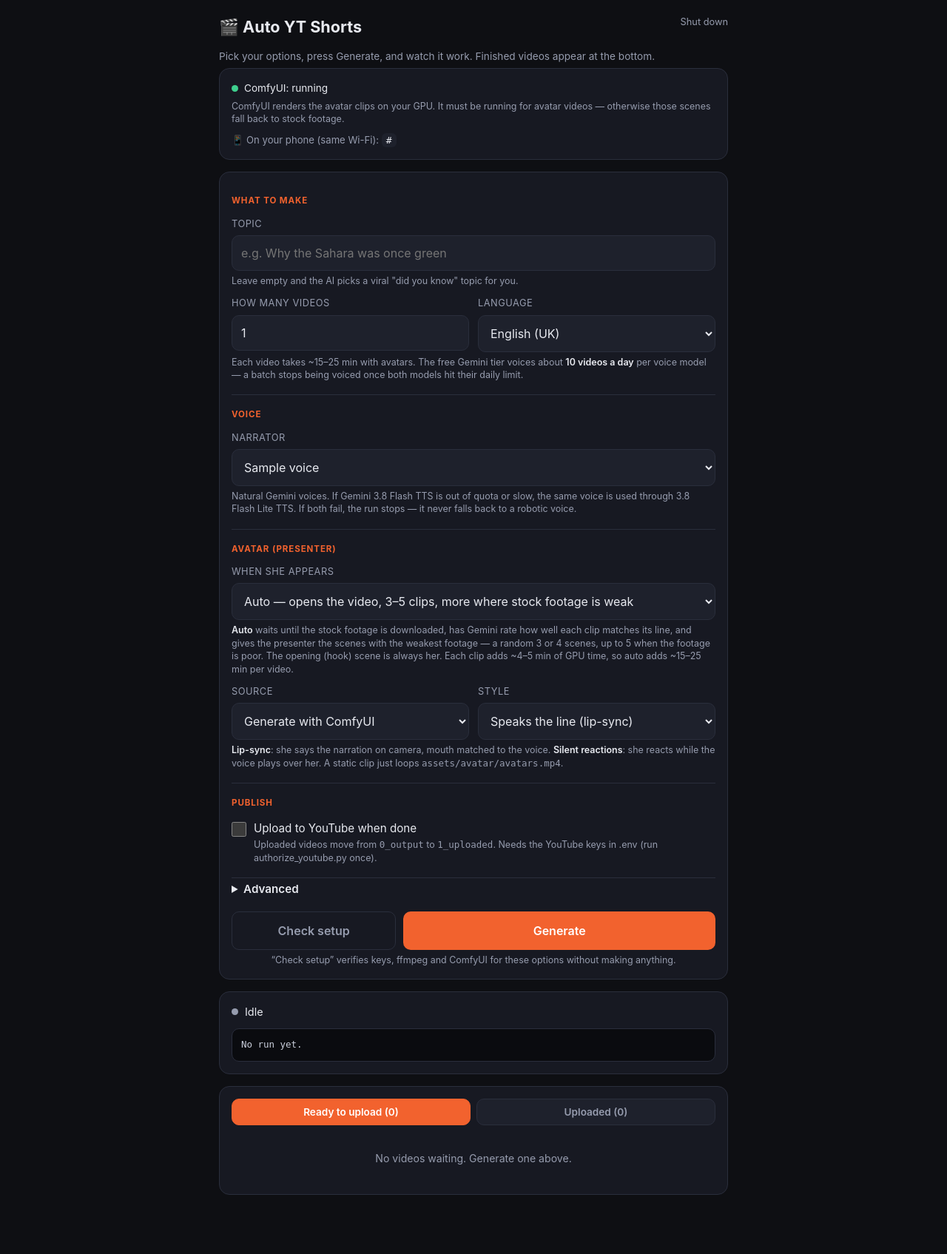
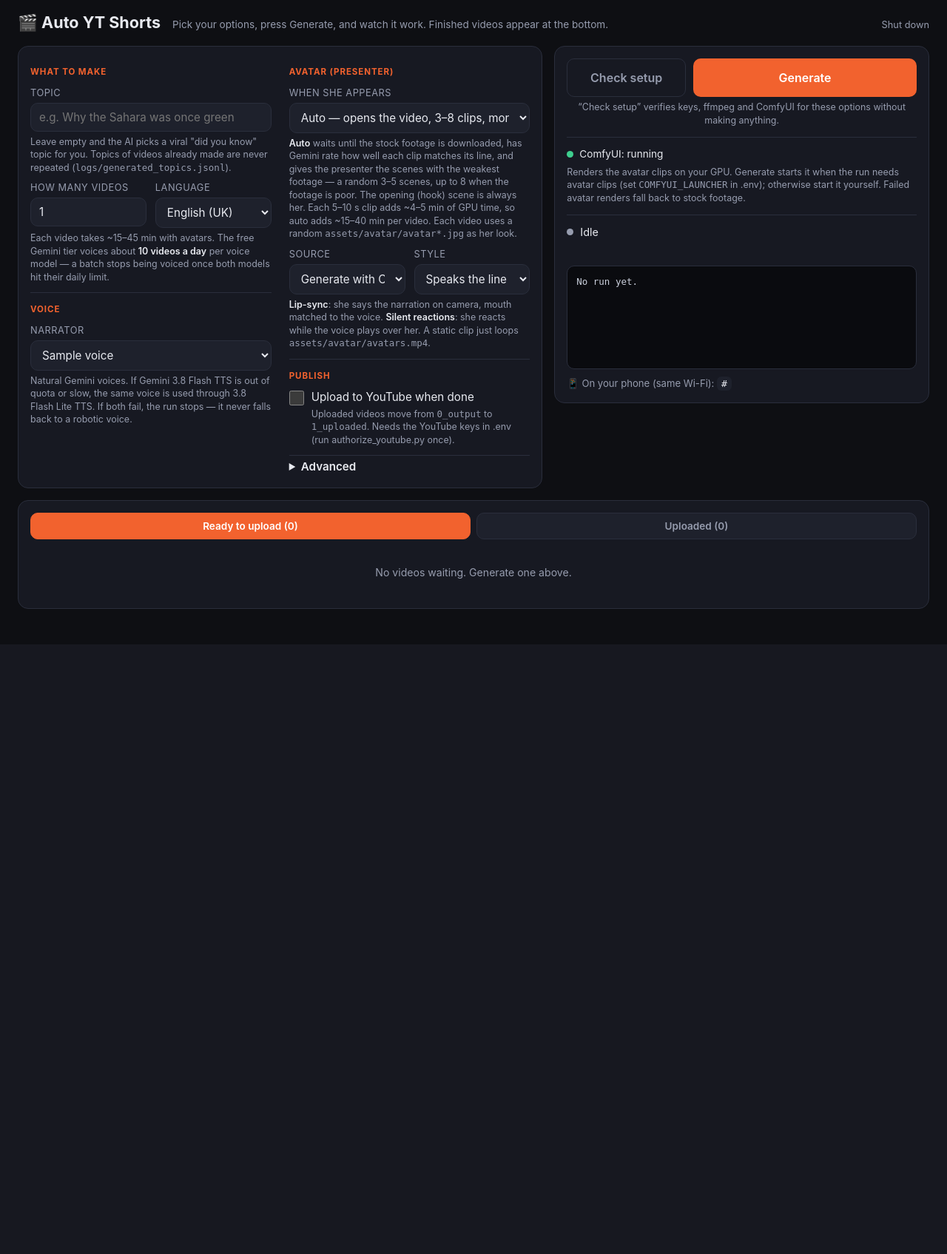
Before and after one commit to jwlei/auto-yt-shorts, a Flask app: template templates/index.html in a window 1280 px wide. Shown: the whole page at 74% size. After the commit the page ends 871 px from the top, so only its background shows below. Run offline with Flask 3, Linux system fonts and the light colour scheme; the template is opened without the code that fills it: most values are stand-ins (such as "Sample title", 1, 10 or a date in 2020); data that the repository does not hold is empty.

Commit message:
feat: skip repeat topics, auto-start ComfyUI, one-screen desktop panel
- Record each successful video's topic in logs/generated_topics.jsonl and
  have a fast Gemini model (GEMINI_FAST_MODEL, Flash Lite by default) reject
  topics that repeat an earlier video; the picker retries up to 3 times and
  a typed topic stops the run. --topic can no longer be combined with --runs > 1.
- Generate starts ComfyUI via COMFYUI_LAUNCHER when the run needs avatar
  clips, and the avatar stage waits up to 3 min for it to load. The manual
  "Start ComfyUI" button is gone.
- Desktop layout: options in two columns, with a sticky run card (Generate,
  ComfyUI status, progress, log) on the right.
- Auto avatar layout now uses 3-8 scenes; clips are 5-10 s
  (AVATAR_MIN_SECONDS); each video uses a random assets/avatar/avatar*.jpg.

Co-Authored-By: Claude Opus 5.5 <noreply@anthropic.com>

```diff
--- a/templates/index.html
+++ b/templates/index.html
@@ -25,17 +25,17 @@
   .hint b { color: var(--text); font-weight: 600; }
   h2 { font-size: .95rem; margin: 0 0 4px; }
   .section { border-top: 1px solid var(--line); margin-top: 18px; padding-top: 4px; }
-  .section:first-of-type { border-top: 0; margin-top: 0; padding-top: 0; }
+  .form-col:first-child > .section:first-child { border-top: 0; margin-top: 0; padding-top: 0; }
   .section-title { font-size: .72rem; letter-spacing: .08em; text-transform: uppercase; color: var(--accent); margin: 14px 0 0; font-weight: 700; }
   .check { display: flex; gap: 10px; align-items: flex-start; margin-top: 14px; cursor: pointer; text-transform: none; letter-spacing: 0; font-size: .95rem; color: var(--text); }
   .check input { width: 20px; height: 20px; margin: 2px 0 0; flex: none; accent-color: var(--accent); }
   .check .hint { margin-top: 2px; }
   .btns { display: flex; gap: 10px; }
-  .btns button { margin-top: 18px; }
+  .btns button { margin-top: 0; }
   .btns .ghost { flex: 0 0 34%; }
+  .run-sep { border-top: 1px solid var(--line); margin: 14px 0 12px; }
   .sys { display: flex; flex-wrap: wrap; gap: 8px 18px; align-items: center; font-size: .85rem; }
   .sys .item { display: flex; align-items: center; gap: 8px; }
-  .sys button { width: auto; margin: 0; padding: 7px 12px; font-size: .8rem; }
   .phone { font-size: .82rem; color: var(--muted); margin-top: 10px; }
   .phone code { color: var(--text); background: var(--panel-2); padding: 2px 6px; border-radius: 6px; user-select: all; }
   .tabs { display: flex; gap: 8px; margin-bottom: 12px; }
@@ -56,12 +56,14 @@
   .empty { color: var(--muted); font-size: .88rem; text-align: center; padding: 22px 0; }
   .top { display: flex; justify-content: space-between; align-items: flex-start; gap: 12px; }
   .top a { color: var(--muted); font-size: .8rem; text-decoration: none; }
+  .top .sub { margin-bottom: 6px; }
   details summary { cursor: pointer; font-size: .95rem; font-weight: 600; }
   .apierr { font-size: .78rem; border-top: 1px solid var(--line); padding: 8px 0; word-break: break-word; }
   .apierr:first-child { border-top: 0; }
   .apierr .when { color: var(--muted); }
   .apierr .code { color: var(--err); font-weight: 600; }
   .hidden { display: none !important; }
+  .dashboard { display: flex; flex-direction: column; }
   .stepper { display: flex; gap: 4px; margin: 2px 0 12px; }
   .step { flex: 1; text-align: center; font-size: .66rem; color: var(--muted); padding-top: 7px; border-top: 3px solid var(--line); line-height: 1.25; }
   .step.done { border-color: var(--ok); color: var(--text); }
@@ -72,12 +74,44 @@
   .bar { height: 6px; background: #0a0b0f; border-radius: 4px; overflow: hidden; margin-top: 8px; }
   .bar > div { height: 100%; width: 0; background: var(--accent); transition: width .4s; }
   .gpu { margin: 10px 0 12px; font-variant-numeric: tabular-nums; }
+  /* Desktop: options on the left in two columns, and a sticky run card on the
+     right (Generate, ComfyUI, progress, log) so the controls and the status
+     share one screen. Phones keep the single column. */
+  @media (min-width: 1000px) {
+    .wrap { max-width: 1480px; padding: 14px 24px 32px; }
+    .top { align-items: baseline; margin-bottom: 12px; }
+    .top .title { display: flex; flex-wrap: wrap; align-items: baseline; gap: 4px 16px; }
+    .top .sub { margin: 0; }
+    .dashboard {
+      display: grid;
+      grid-template-columns: minmax(0, 1.4fr) minmax(380px, 1fr);
+      align-items: start;
+      gap: 16px;
+      margin-bottom: 16px;
+    }
+    .dashboard > .card { margin-bottom: 0; min-width: 0; }
+    #form { display: grid; grid-template-columns: repeat(2, minmax(0, 1fr)); gap: 0 24px; }
+    #form input:not([type=checkbox]), #form select { padding: 9px 11px; font-size: .95rem; }
+    #form label { margin: 9px 0 4px; }
+    #form .section { margin-top: 12px; }
+    #form .form-col > .section:first-child { border-top: 0; margin-top: 0; padding-top: 0; }
+    #form .section-title { margin-top: 10px; }
+    .run-card {
+      position: sticky;
+      top: 14px;
+      display: flex;
+      flex-direction: column;
+      max-height: calc(100vh - 28px);
+      overflow: auto;
+    }
+    .run-card pre.log { flex: 1 1 auto; min-height: 140px; max-height: none; }
+  }
 </style>
 
 <div class="top">
-  <div>
+  <div class="title">
     <h1>🎬 Auto YT Shorts</h1>
-    <p class="sub" style="margin-bottom:6px">Pick your options, press Generate, and watch it work. Finished videos appear at the bottom.</p>
+    <p class="sub">Pick your options, press Generate, and watch it work. Finished videos appear at the bottom.</p>
   </div>
   <div style="display:flex;gap:14px;align-items:center">
     <a href="#" id="shutdown" title="Stops the panel's server. Start it again with start_webapp.pyw or the AutoShorts shortcut.">Shut down</a>
@@ -85,22 +119,15 @@
   </div>
 </div>
 
-<div class="card">
-  <div class="sys">
-    <div class="item"><span class="dot" id="comfyDot"></span><span id="comfyText">ComfyUI: checking…</span></div>
-    <button class="ghost hidden" id="comfyStart" type="button">Start ComfyUI</button>
-  </div>
-  <div class="hint" id="comfyHint">ComfyUI renders the avatar clips on your GPU. It must be running for avatar videos — otherwise those scenes fall back to stock footage.</div>
-  <div class="phone">📱 On your phone (same Wi-Fi): <code>{{ phone_url }}</code></div>
-</div>
-
+<div class="dashboard">
 <form class="card" id="form">
-  <div class="section">
+  <div class="form-col">
+    <div class="section" id="formTopic">
       <div class="section-title">What to make</div>
 
       <label for="topic">Topic</label>
       <input id="topic" name="topic" placeholder="e.g. Why the Sahara was once green" autocomplete="off">
-    <div class="hint">Leave empty and the AI picks a viral "did you know" topic for you.</div>
+      <div class="hint">Leave empty and the AI picks a viral "did you know" topic for you. Topics of videos already made are never repeated (<code>logs/generated_topics.jsonl</code>).</div>
 
       <div class="row">
         <div>
@@ -115,10 +142,10 @@
           </select>
         </div>
       </div>
-    <div class="hint">Each video takes ~15–25 min with avatars. The free Gemini tier voices about <b>10 videos a day</b> per voice model — a batch stops being voiced once both models hit their daily limit.</div>
+      <div class="hint">Each video takes ~15–45 min with avatars. The free Gemini tier voices about <b>10 videos a day</b> per voice model — a batch stops being voiced once both models hit their daily limit.</div>
     </div>
 
-  <div class="section">
+    <div class="section" id="formVoice">
       <div class="section-title">Voice</div>
       <label for="voice">Narrator</label>
       <select id="voice" name="voice">
@@ -126,17 +153,19 @@
       </select>
       <div class="hint">Natural Gemini voices. If Gemini 3.8 Flash TTS is out of quota or slow, the same voice is used through 3.8 Flash Lite TTS. If both fail, the run stops — it never falls back to a robotic voice.</div>
     </div>
+  </div>
 
-  <div class="section">
+  <div class="form-col">
+    <div class="section" id="formAvatar">
       <div class="section-title">Avatar (presenter)</div>
       <label for="avatar_clips">When she appears</label>
       <select id="avatar_clips" name="avatar_clips">
-      <option value="auto">Auto — opens the video, 3–5 clips, more where stock footage is weak</option>
+        <option value="auto">Auto — opens the video, 3–8 clips, more where stock footage is weak</option>
         <option value="3">Opens the video + 2 middle scenes (3 clips)</option>
         <option value="2">2 middle scenes only (2 clips)</option>
         <option value="0">No avatar — stock footage only</option>
       </select>
-    <div class="hint"><b>Auto</b> waits until the stock footage is downloaded, has Gemini rate how well each clip matches its line, and gives the presenter the scenes with the weakest footage — a random 3 or 4 scenes, up to 5 when the footage is poor. The opening (hook) scene is always her. Each clip adds ~4–5 min of GPU time, so auto adds ~15–25 min per video.</div>
+      <div class="hint"><b>Auto</b> waits until the stock footage is downloaded, has Gemini rate how well each clip matches its line, and gives the presenter the scenes with the weakest footage — a random 3–5 scenes, up to 8 when the footage is poor. The opening (hook) scene is always her. Each 5–10 s clip adds ~4–5 min of GPU time, so auto adds ~15–40 min per video. Each video uses a random <code>assets/avatar/avatar*.jpg</code> as her look.</div>
 
       <div id="avatarOpts">
         <div class="row">
@@ -159,7 +188,7 @@
       </div>
     </div>
 
-  <div class="section">
+    <div class="section" id="formPublish">
       <div class="section-title">Publish</div>
       <label class="check">
         <input type="checkbox" name="upload" id="upload">
@@ -178,7 +207,7 @@
       </div>
     </div>
 
-  <div class="section">
+    <div class="section" id="formAdvanced">
       <details>
         <summary>Advanced</summary>
         <label for="output">File name (single video only)</label>
@@ -199,16 +228,24 @@
         </label>
       </details>
     </div>
+  </div>
+</form>
 
+<div class="card run-card">
   <div class="btns">
     <button type="button" class="ghost" id="check">Check setup</button>
-    <button type="submit" id="go">Generate</button>
+    <button type="submit" form="form" id="go">Generate</button>
   </div>
   <div class="hint" style="text-align:center">“Check setup” verifies keys, ffmpeg and ComfyUI for these options without making anything.</div>
   <div class="err" id="formError" hidden></div>
-</form>
 
-<div class="card">
+  <div class="run-sep"></div>
+  <div class="sys">
+    <div class="item"><span class="dot" id="comfyDot"></span><span id="comfyText">ComfyUI: checking…</span></div>
+  </div>
+  <div class="hint" id="comfyHint">Renders the avatar clips on your GPU. Generate starts it when the run needs avatar clips (set <code>COMFYUI_LAUNCHER</code> in .env); otherwise start it yourself. Failed avatar renders fall back to stock footage.</div>
+
+  <div class="run-sep"></div>
   <div class="status">
     <span class="dot" id="dot"></span>
     <span id="statusText">Idle</span>
@@ -226,6 +263,8 @@
   <div class="hint gpu" id="gpuLine"></div>
   <pre class="log" id="log">No run yet.</pre>
   <button class="ghost" id="stop" hidden>Stop run</button>
+  <div class="phone">📱 On your phone (same Wi-Fi): <code>{{ phone_url }}</code></div>
+</div>
 </div>
 
 <div class="card" id="apiCard" hidden>
@@ -411,8 +450,9 @@ async function poll() {
 
   const c = data.comfyui;
   $('comfyDot').className = 'dot ' + (c.online ? 'ok' : 'fail');
-  $('comfyText').textContent = 'ComfyUI: ' + (c.online ? 'running' : 'not running');
-  $('comfyStart').classList.toggle('hidden', c.online || !c.can_start);
+  $('comfyText').textContent = 'ComfyUI: ' + (c.online ? 'running'
+    : c.starting ? 'starting… (loading models)'
+    : c.can_start ? 'not running (Generate starts it)' : 'not running');
 
   $('apiCard').hidden = !data.api_errors.length;
   $('apiCount').textContent = data.api_errors.length;
@@ -449,12 +489,6 @@ $('stop').addEventListener('click', async () => {
   await fetch('/stop', { method: 'POST' });
   poll();
 });
-$('comfyStart').addEventListener('click', async () => {
-  $('comfyStart').disabled = true;
-  $('comfyText').textContent = 'ComfyUI: starting… (takes ~30s)';
-  await fetch('/comfyui/start', { method: 'POST' });
-  setTimeout(() => { $('comfyStart').disabled = false; poll(); }, 3000);
-});
 
 $('shutdown').addEventListener('click', async e => {
   e.preventDefault();
```
Also changed, not shown: main.py (+62 -6 lines), modules/avatar_generator.py (+53 -10 lines), modules/brain.py (+54 -7 lines), modules/topic_history.py (added, +51 -0 lines), webapp.py (+45 -15 lines), README.md, 1 other file. Lines whose indentation alone changed are shown as unchanged.
